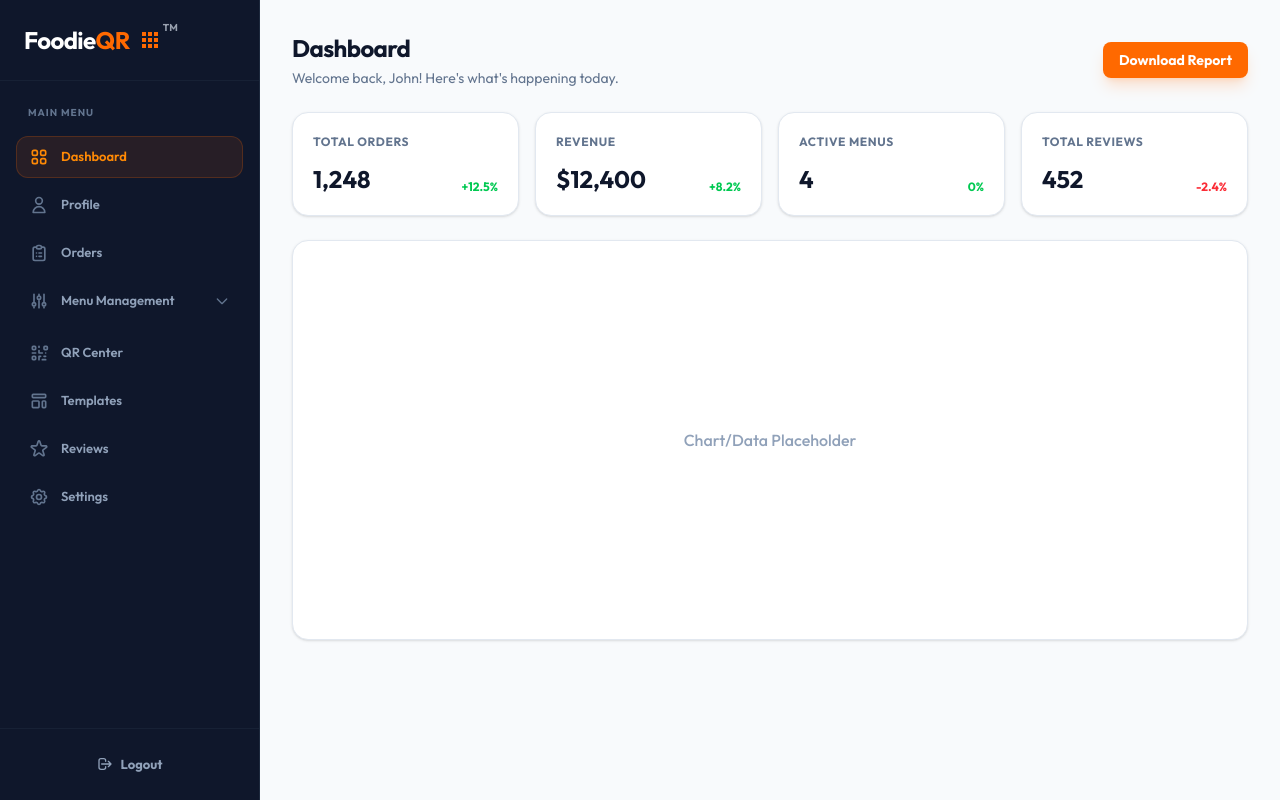
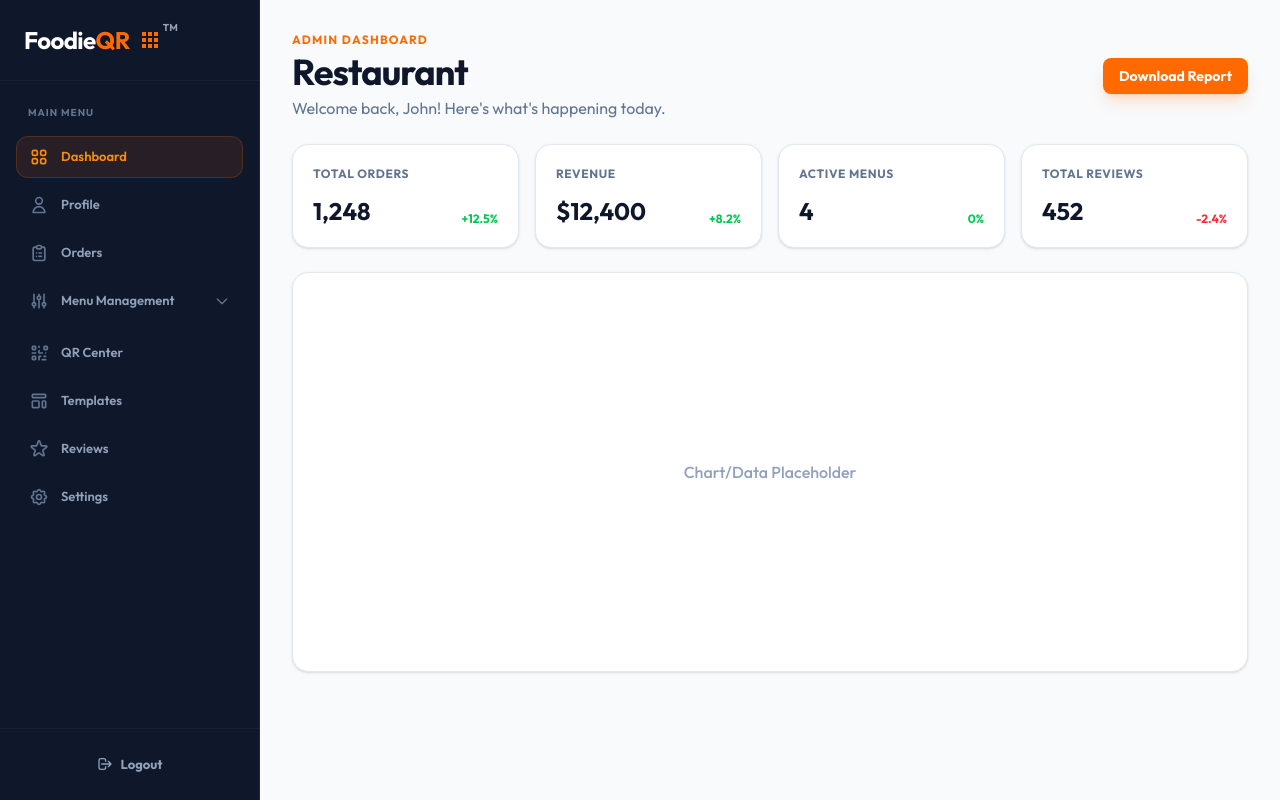
Before and after one commit to shanuvr/x-foodieQR, a React (Vite) app: page /admin/dashboard in a window 1280 px wide. Built offline with nearby package versions, Linux system fonts and the light colour scheme.

Commit message:
fix: 15/06/2024

```diff
--- a/src/pages/admin/Dashboard.jsx
+++ b/src/pages/admin/Dashboard.jsx
@@ -2,13 +2,34 @@ import React from 'react';
 import AdminLayout from '../../layouts/AdminLayout';
 
 export default function Dashboard() {
+  const [ownerName, setOwnerName] = React.useState('John');
+  const [restaurantName, setRestaurantName] = React.useState('Restaurant');
+
+  React.useEffect(() => {
+    const saved = localStorage.getItem('register_formData');
+    if (saved) {
+      try {
+        const parsed = JSON.parse(saved);
+        if (parsed.ownerName) {
+          setOwnerName(parsed.ownerName);
+        }
+        if (parsed.outletDetails && parsed.outletDetails.kitchenName) {
+          setRestaurantName(parsed.outletDetails.kitchenName);
+        }
+      } catch (e) {
+        console.error(e);
+      }
+    }
+  }, []);
+
   return (
     <AdminLayout>
       <div className="flex flex-col gap-6">
         <div className="flex items-center justify-between">
           <div>
-            <h1 className="text-2xl font-extrabold text-slate-900 tracking-tight">Dashboard</h1>
-            <p className="text-sm text-slate-500 mt-1">Welcome back, John! Here's what's happening today.</p>
+            <span className="text-xs font-extrabold text-orange-500 uppercase tracking-widest block mb-1">Admin Dashboard</span>
+            <h1 className="text-3xl sm:text-4xl font-extrabold text-slate-900 tracking-tight">{restaurantName}</h1>
+            <p className="text-sm sm:text-base text-slate-500 mt-1">Welcome back, {ownerName}! Here's what's happening today.</p>
           </div>
           <button className="bg-orange-500 hover:bg-orange-600 text-white px-4 py-2 rounded-lg text-sm font-bold shadow-lg shadow-orange-500/20 transition-all">
             Download Report
--- a/src/pages/user/register/Register.jsx
+++ b/src/pages/user/register/Register.jsx
@@ -38,7 +38,7 @@ export default function Register() {
   }, []);
 
   const stepsList = [
-    { number: 1, label: 'Your Details', desc: 'Owner information', active: true },
+    { number: 1, label: 'Business Details', desc: 'Owner information', active: true },
     { number: 2, label: 'Select Package', desc: 'Choose pricing plan' },
     { number: 3, label: 'Outlet Type', desc: 'Category of restaurant' },
     { number: 4, label: 'Outlet Details', desc: 'Menu and operations' },
@@ -123,7 +123,7 @@ export default function Register() {
       </div>
       <div className="text-center mt-3">
         <p className="text-xs text-gray-400 uppercase tracking-widest font-bold">Step 1 of 5</p>
-        <h4 className="text-white text-sm font-bold mt-0.5">Your Details</h4>
+        <h4 className="text-white text-sm font-bold mt-0.5">Business Details</h4>
       </div>
     </div>
   );
@@ -213,8 +213,9 @@ export default function Register() {
             <div className="flex-grow">
               <div className="space-y-6">
                 <div>
-                  <h2 className="text-xl sm:text-2xl font-extrabold text-gray-900 tracking-tight">Your Details</h2>
-                  <p className="text-xs sm:text-sm text-gray-500 font-semibold mt-1">Enter your business owner contact details</p>
+                  <h2 className="text-2xl sm:text-3xl font-extrabold text-gray-900 tracking-tight">Register</h2>
+                  <p className="text-xs sm:text-sm font-bold text-[#FFA500] uppercase tracking-wider mt-1">Your Business Details</p>
+                  <p className="text-[11px] sm:text-xs text-gray-400 font-semibold mt-1">Enter your business owner contact details</p>
                 </div>
 
                 <div className="grid grid-cols-1 sm:grid-cols-2 gap-4">
```
